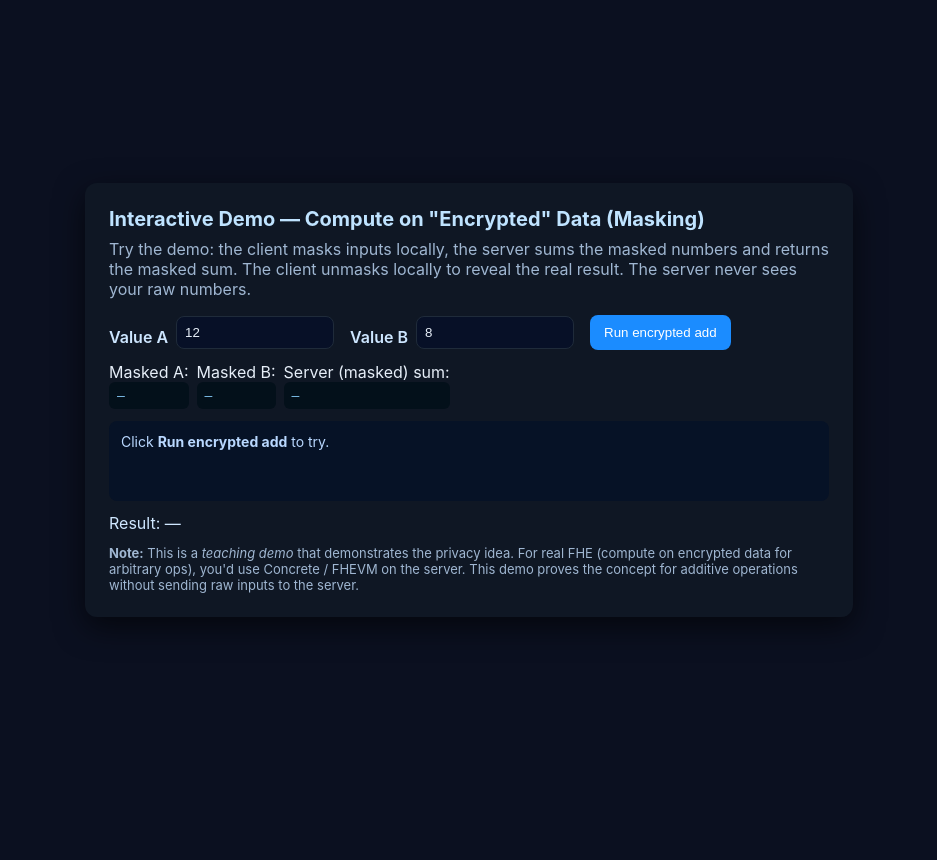
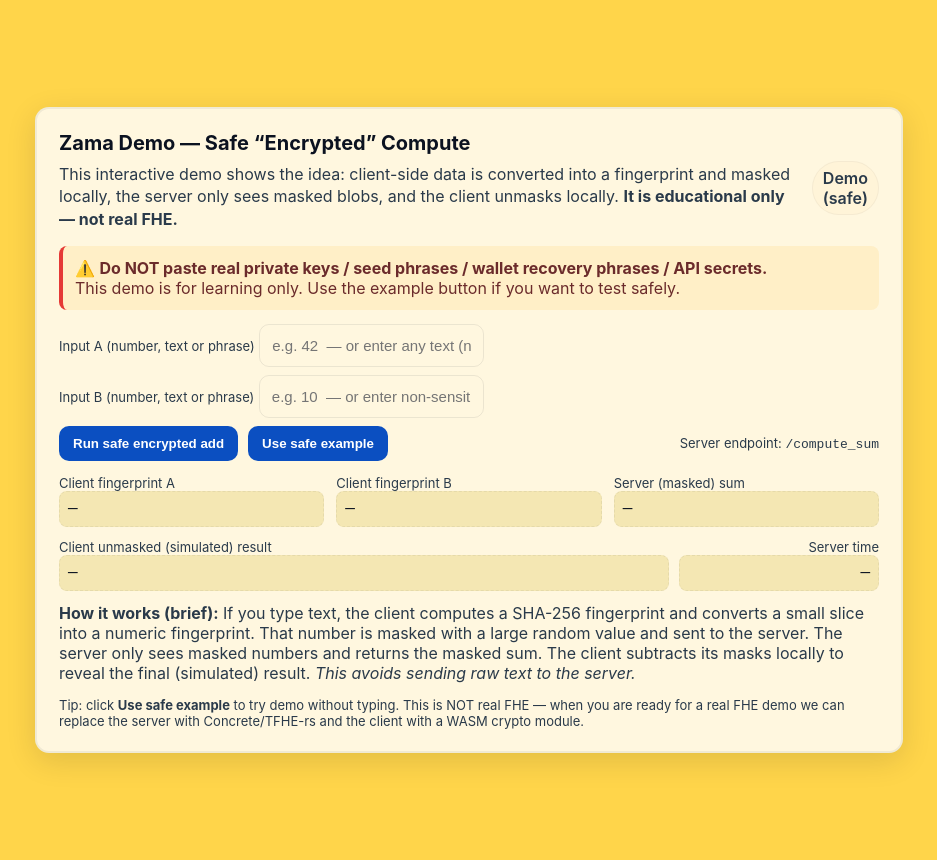
Before and after one commit to divnis/zama, a Flask app: page / in a window 1280 px wide. Shown: the whole page, without its empty margins (171-1108 px from the left). Before the commit the page ends 622 px from the top, so only its background shows below. Run offline with Flask 3, Linux system fonts and the light colour scheme.

Commit message:
Update index.html

```diff
--- a/templates/index.html
+++ b/templates/index.html
@@ -3,101 +3,226 @@
 <head>
   <meta charset="utf-8"/>
   <meta name="viewport" content="width=device-width,initial-scale=1"/>
-  <title>Encrypted Compute Demo (Masking)</title>
+  <title>Zama Demo — Safe Encrypted Compute (Yellow Theme)</title>
   <style>
-    body { font-family: Inter, Arial, sans-serif; background:#0b1020; color:#e6eef8; display:flex; align-items:center; justify-content:center; min-height:100vh; margin:0; }
-    .card { width:720px; background:#0f1724; padding:24px; border-radius:12px; box-shadow: 0 10px 30px rgba(0,0,0,0.6);}
-    h1 { margin:0 0 8px 0; font-size:20px; color:#bfe3ff; }
-    p { margin:0 0 16px 0; color:#9fb6d1; }
-    label { display:block; margin-top:8px; color:#cde6ff; font-weight:600; }
-    input { width:140px; padding:8px; margin-right:8px; border-radius:8px; border:1px solid #1f2b3a; background:#071027; color:#e6eef8; }
-    button { padding:10px 14px; border-radius:8px; border:none; background:#1b8cff; color:#fff; cursor:pointer; }
-    .row { display:flex; align-items:center; gap:8px; margin-bottom:12px; }
-    .log { background:#061226; padding:12px; border-radius:8px; color:#b9d8ff; font-size:14px; margin-top:12px; min-height:56px;}
-    .cipher { font-family: monospace; color:#89d0ff; background:#03101a; padding:6px 8px; border-radius:6px; }
-    .note { font-size:13px; color:#9fb6d1; margin-top:12px; }
-    .stats { margin-top:12px; color:#cfe7ff; }
+    :root {
+      --bg: #ffd54a;       /* warm Zama-ish yellow */
+      --card: #fff7df;
+      --text: #0b1220;
+      --muted: #2a3a4a;
+      --accent: #0b4fc1;
+      --mono: "Courier New", monospace;
+    }
+    html,body{height:100%;margin:0;font-family:Inter,Arial,sans-serif;background:var(--bg);color:var(--text);}
+    .wrap{min-height:100%;display:flex;align-items:center;justify-content:center;padding:30px;}
+    .card{width:820px;background:var(--card);border-radius:14px;padding:22px;box-shadow:0 8px 30px rgba(11,17,32,0.12);border:2px solid rgba(11,17,32,0.06);}
+    h1{margin:0 0 8px 0;font-size:20px;color:var(--text)}
+    p.lead{margin:0 0 16px 0;color:var(--muted);line-height:1.4}
+    .row{display:flex;gap:10px;align-items:center;margin-bottom:12px}
+    input[type="text"], input[type="number"], textarea {
+      flex:1;padding:12px;border-radius:10px;border:1px solid rgba(11,17,32,0.08);background:transparent;color:var(--text);font-size:15px;
+    }
+    button { background:var(--accent); color:#fff; border:none; padding:10px 14px;border-radius:10px; cursor:pointer; font-weight:600;}
+    .small {font-size:13px;color:var(--muted)}
+    .cipher {font-family:var(--mono);background:#f4e7b3;padding:8px;border-radius:8px;border:1px dashed rgba(11,17,32,0.06); color:var(--text)}
+    .notice {background:#ffd44d;padding:12px;border-radius:8px;border-left:4px solid #ffb300;margin-bottom:12px; font-weight:700;color:#071026}
+    .danger {background:#ffefc7;padding:12px;border-radius:8px;border-left:4px solid #e53935;color:#6b2b2b;margin-bottom:14px;}
+    .stats {margin-top:10px;color:var(--muted)}
+    .footer {margin-top:14px;font-size:13px;color:var(--muted)}
+    .flex-between{display:flex;justify-content:space-between;gap:10px;align-items:center}
+    .muted-pill{background:#fff4d8;padding:6px 10px;border-radius:999px;border:1px solid rgba(11,17,32,0.04);color:var(--muted);font-weight:600}
   </style>
 </head>
 <body>
-  <div class="card">
-    <h1>Interactive Demo — Compute on "Encrypted" Data (Masking)</h1>
-    <p>Try the demo: the client masks inputs locally, the server sums the masked numbers and returns the masked sum. The client unmasks locally to reveal the real result. The server never sees your raw numbers.</p>
+  <div class="wrap">
+    <div class="card" role="main">
+      <div class="flex-between">
+        <div>
+          <h1>Zama Demo — Safe “Encrypted” Compute</h1>
+          <p class="lead">This interactive demo shows the idea: client-side data is converted into a fingerprint and masked locally, the server only sees masked blobs, and the client unmasks locally. <strong>It is educational only — not real FHE.</strong></p>
+        </div>
+        <div class="muted-pill">Demo (safe)</div>
+      </div>
 
-    <div class="row">
-      <label>Value A</label>
-      <input id="a" type="number" value="12" />
-      <label>Value B</label>
-      <input id="b" type="number" value="8" />
-      <button id="run">Run encrypted add</button>
-    </div>
+      <div class="danger">
+        ⚠️ <strong>Do NOT paste real private keys / seed phrases / wallet recovery phrases / API secrets.</strong><br>
+        This demo is for learning only. Use the example button if you want to test safely.
+      </div>
 
-    <div class="row">
-      <div>
-        <div>Masked A:</div>
-        <div id="maskedA" class="cipher">—</div>
+      <!-- Inputs -->
+      <div style="margin-bottom:8px">
+        <label class="small">Input A (number, text or phrase)</label>
+        <input id="inputA" type="text" placeholder="e.g. 42  — or enter any text (not your seed phrase!)" />
       </div>
-      <div>
-        <div>Masked B:</div>
-        <div id="maskedB" class="cipher">—</div>
+
+      <div style="margin-bottom:8px">
+        <label class="small">Input B (number, text or phrase)</label>
+        <input id="inputB" type="text" placeholder="e.g. 10  — or enter non-sensitive text" />
       </div>
-      <div>
-        <div>Server (masked) sum:</div>
-        <div id="maskedSum" class="cipher">—</div>
+
+      <div class="row">
+        <button id="run">Run safe encrypted add</button>
+        <button id="example" style="background:#0b4fc1;">Use safe example</button>
+        <div class="small" style="margin-left:auto;color:var(--muted)">Server endpoint: <span style="font-family:var(--mono)">/compute_sum</span></div>
       </div>
-    </div>
 
-    <div class="log" id="log">Click <b>Run encrypted add</b> to try.</div>
+      <!-- Display -->
+      <div style="display:flex;gap:12px;flex-wrap:wrap;margin-top:14px;">
+        <div style="flex:1;min-width:200px">
+          <div class="small">Client fingerprint A</div>
+          <div id="fingerA" class="cipher">—</div>
+        </div>
+        <div style="flex:1;min-width:200px">
+          <div class="small">Client fingerprint B</div>
+          <div id="fingerB" class="cipher">—</div>
+        </div>
+        <div style="flex:1;min-width:200px">
+          <div class="small">Server (masked) sum</div>
+          <div id="maskedSum" class="cipher">—</div>
+        </div>
+      </div>
 
-    <div class="stats" id="result">Result: —</div>
+      <div class="row" style="margin-top:12px">
+        <div style="flex:1">
+          <div class="small">Client unmasked (simulated) result</div>
+          <div id="result" class="cipher">—</div>
+        </div>
+        <div style="width:200px;text-align:right">
+          <div class="small">Server time</div>
+          <div id="time" class="cipher">—</div>
+        </div>
+      </div>
 
-    <div class="note">
-      <strong>Note:</strong> This is a <em>teaching demo</em> that demonstrates the privacy idea. For real FHE (compute on encrypted data for arbitrary ops), you'd use Concrete / FHEVM on the server. This demo proves the concept for additive operations without sending raw inputs to the server.
+      <div class="stats">
+        <strong>How it works (brief):</strong> If you type text, the client computes a SHA-256 fingerprint and converts a small slice into a numeric fingerprint. That number is masked with a large random value and sent to the server. The server only sees masked numbers and returns the masked sum. The client subtracts its masks locally to reveal the final (simulated) result. <em>This avoids sending raw text to the server.</em>
+      </div>
+
+      <div class="footer">
+        Tip: click <strong>Use safe example</strong> to try demo without typing. This is NOT real FHE — when you are ready for a real FHE demo we can replace the server with Concrete/TFHE-rs and the client with a WASM crypto module.
+      </div>
     </div>
   </div>
 
 <script>
-function randIntBetween(min, max) {
-  return Math.floor(Math.random() * (max - min + 1)) + min;
+/*
+  Safe client-side demo:
+  - Accepts numbers or text
+  - For numbers: uses value directly
+  - For text: computes SHA-256, takes first 16 hex chars -> BigInt -> numeric fingerprint
+  - Adds large random masks and sends masked numbers to server (/compute_sum)
+  - Server sums masked numbers and returns masked_sum
+  - Client unmasks and displays the simulated result
+  - IMPORTANT: Do NOT paste real seed phrases / private keys. This demo is educational only.
+*/
+
+async function sha256Hex(str) {
+  const enc = new TextEncoder();
+  const data = enc.encode(str);
+  const hash = await crypto.subtle.digest('SHA-256', data);
+  const h = Array.from(new Uint8Array(hash)).map(b => b.toString(16).padStart(2,'0')).join('');
+  return h; // hex string
 }
 
+function hexSliceToNumber(hex, digits=12) {
+  // take first `digits` hex chars (safe) and convert to number mod 1e12
+  const slice = hex.slice(0, Math.min(hex.length, digits));
+  // convert to BigInt and reduce to safe integer
+  const n = BigInt('0x' + slice);
+  return Number(n % BigInt(1e12)); // keep it safe for JSON
+}
+
+// random large mask generator
+function randMask() {
+  // produce a random integer between 1e8 and 9e12
+  const min = 1e8;
+  const max = 9e12;
+  // use crypto-safe randomness
+  const r = BigInt(Math.floor(Math.random() * 1e9));
+  // fallback: use Math.random for simplicity
+  return Math.floor(min + Math.random() * (max - min));
+}
+
+document.getElementById('example').addEventListener('click', () => {
+  document.getElementById('inputA').value = 'example_user_1';
+  document.getElementById('inputB').value = 'example_user_2';
+});
+
 document.getElementById('run').addEventListener('click', async () => {
-  const a = Number(document.getElementById('a').value || 0);
-  const b = Number(document.getElementById('b').value || 0);
+  const rawA = document.getElementById('inputA').value.trim();
+  const rawB = document.getElementById('inputB').value.trim();
 
-  // Generate random masks (large)
-  const r1 = randIntBetween(1e6, 9e6);
-  const r2 = randIntBetween(1e6, 9e6);
+  if (!rawA || !rawB) {
+    alert('Please enter two values (or click Use safe example).');
+    return;
+  }
 
-  const maskedA = a + r1;
-  const maskedB = b + r2;
+  // Defensive warning: do not accept long-looking seed formats (soft block)
+  const lower = (rawA + ' ' + rawB).toLowerCase();
+  if (lower.includes('seed') || lower.split(' ').length > 24) {
+    if (!confirm('Your input looks like a long phrase. Are you sure you are NOT pasting a real seed/secret? Press Cancel to abort.')) {
+      return;
+    }
+  }
 
-  document.getElementById('maskedA').textContent = maskedA;
-  document.getElementById('maskedB').textContent = maskedB;
-  document.getElementById('log').textContent = 'Sending masked inputs to server → server will compute masked sum.';
+  // Convert inputs to numeric fingerprints
+  let nA, nB, hexA, hexB;
 
+  // Helper to get numeric fingerprint
+  async function fingerprint(value) {
+    // If pure number (only digits, optional leading minus), use numeric value
+    if (/^-?\d+$/.test(value)) {
+      return {num: Number(value), hex: null};
+    }
+    // else compute SHA-256 and take slice as number
+    const h = await sha256Hex(value);
+    const num = hexSliceToNumber(h, 16); // small numeric fingerprint
+    return {num, hex: h};
+  }
+
+  const fA = await fingerprint(rawA);
+  const fB = await fingerprint(rawB);
+  nA = fA.num; hexA = fA.hex;
+  nB = fB.num; hexB = fB.hex;
+
+  // Show fingerprints (do not show raw input)
+  document.getElementById('fingerA').textContent = hexA ? (hexA.slice(0,12) + '…') : String(nA);
+  document.getElementById('fingerB').textContent = hexB ? (hexB.slice(0,12) + '…') : String(nB);
+
+  // create masks
+  const r1 = randMask();
+  const r2 = randMask();
+
+  const maskedA = Number(nA) + Number(r1);
+  const maskedB = Number(nB) + Number(r2);
+
+  // show masked locally
+  document.getElementById('maskedSum').textContent = '…waiting';
+
+  // send masked numbers to server
   try {
     const resp = await fetch('/compute_sum', {
       method: 'POST',
-      headers: {'Content-Type':'application/json'},
-      body: JSON.stringify({ masked_values: [maskedA, maskedB] })
+      headers: {'Content-Type': 'application/json'},
+      body: JSON.stringify({masked_values: [maskedA, maskedB]})
     });
     const data = await resp.json();
     if (data.error) {
-      document.getElementById('log').textContent = 'Server error: ' + JSON.stringify(data);
+      document.getElementById('maskedSum').textContent = 'server error';
+      document.getElementById('result').textContent = 'Error: ' + (data.detail || data.error);
       return;
     }
+    const maskedSum = Number(data.masked_sum);
+    document.getElementById('maskedSum').textContent = String(maskedSum);
 
-    const maskedSum = Number(data.masked_sum);
-    document.getElementById('maskedSum').textContent = maskedSum;
-
-    // Client-side unmask: subtract r1+r2
+    // client unmask
     const unmasked = maskedSum - (r1 + r2);
-
-    document.getElementById('result').textContent = `Result: ${unmasked}  (server_time: ${data.server_time_ms} ms)`;
-    document.getElementById('log').textContent = 'Client unmasks locally — the server never saw the raw numbers.';
-  } catch (e) {
-    document.getElementById('log').textContent = 'Network error: ' + e.message;
+    // For numeric inputs we can show numeric result; for text inputs we show numeric fingerprint sum (educational)
+    const displayText = `Simulated result (numeric fingerprint): ${unmasked}`;
+    document.getElementById('result').textContent = displayText;
+    document.getElementById('time').textContent = `${data.server_time_ms} ms`;
+  } catch (err) {
+    document.getElementById('maskedSum').textContent = 'network error';
+    document.getElementById('result').textContent = 'Network error: ' + err.message;
   }
 });
 </script>
```
